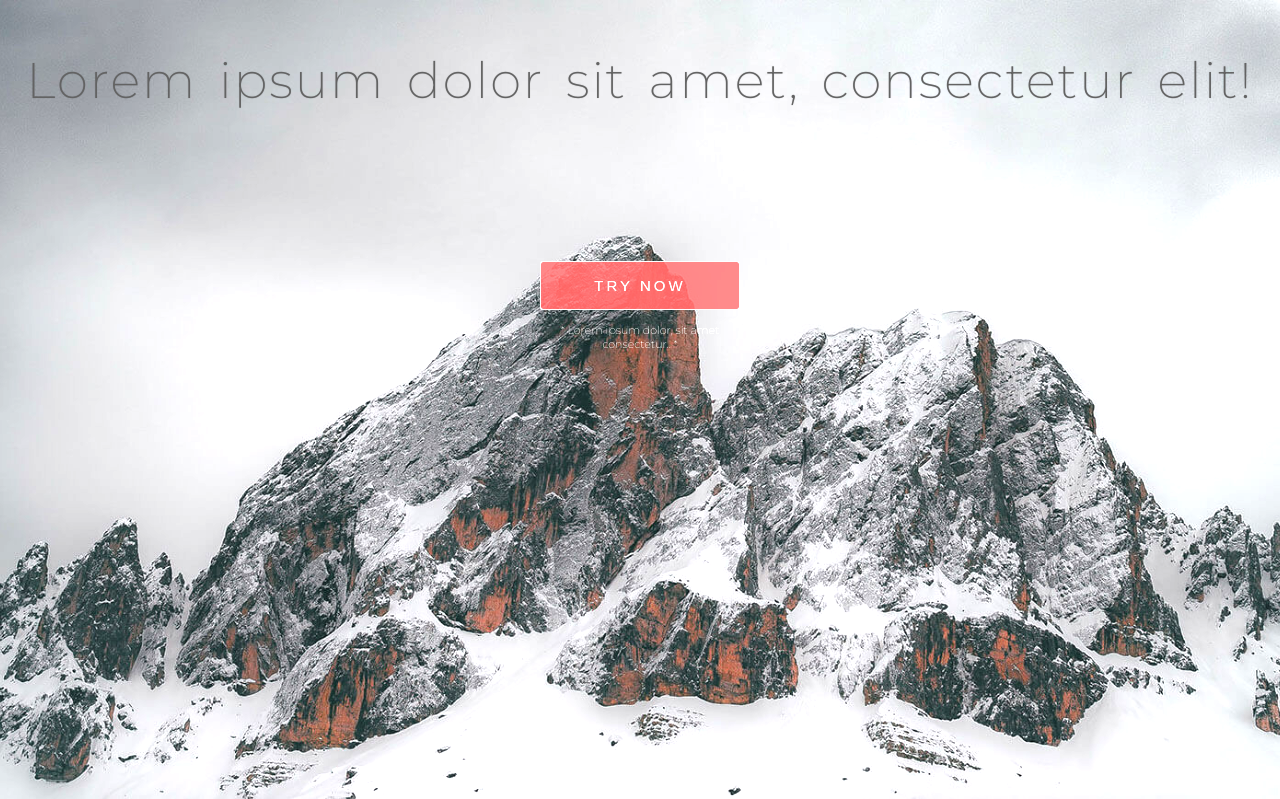
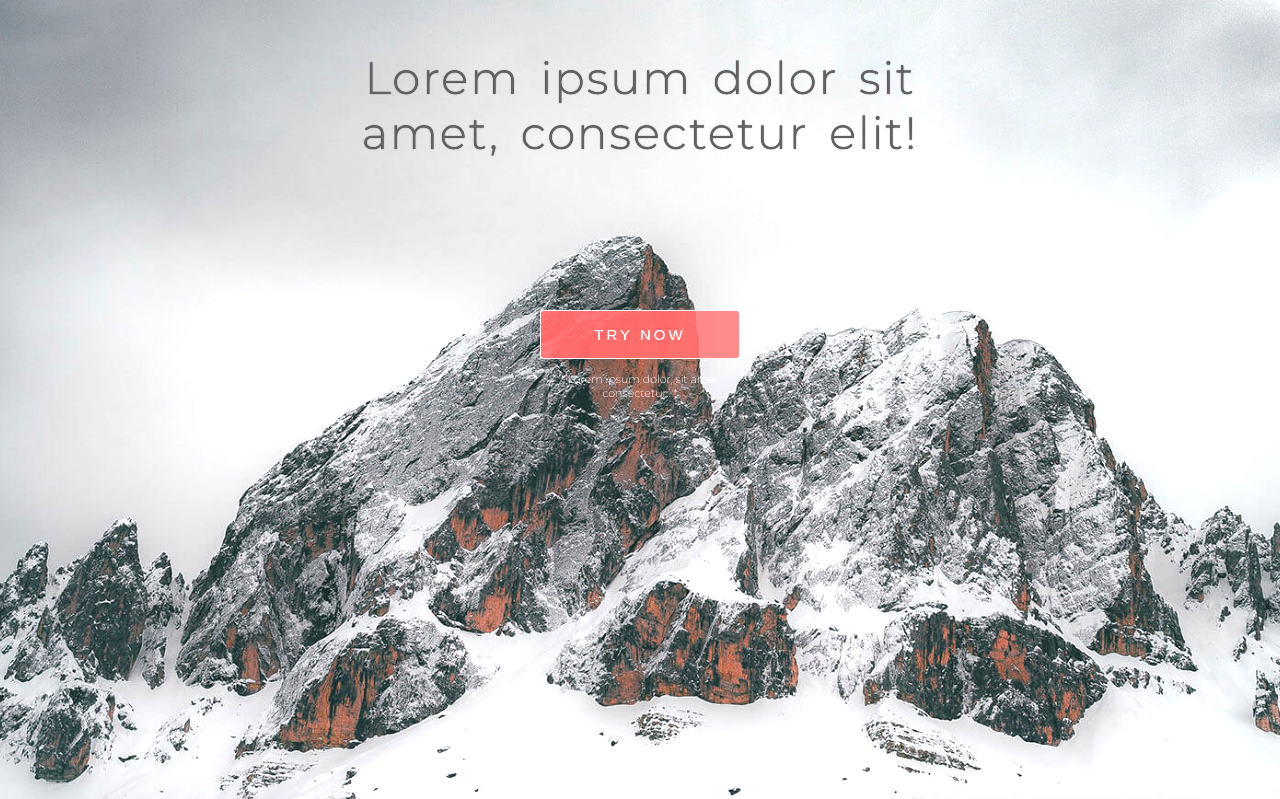
Before and after one commit to klincode/mountain2, a PHP site: page /index.html in a window 1280 px wide. Shown: the top 799 px of the page. Run offline with PHP 8.4, Linux system fonts and the light colour scheme; some libraries are stand-ins or nearby versions.

Commit message:
header fix

```diff
--- a/style.css
+++ b/style.css
@@ -25,8 +25,8 @@ ul {
 }
 
 h1 {
-    font-size: 5rem;
-    font-weight: 200;
+    font-size: 4.5rem;
+    font-weight: 300;
     color: rgb(71, 71, 71);
     padding: 50px 20px;
     /* width: 80%; */
@@ -34,7 +34,8 @@ h1 {
     text-align: center;
     letter-spacing: 2px;
     word-spacing: 7px;
-    text-shadow: 0 0 1px rgba(10, 10, 10, 0.274);
+    text-shadow: 0 0 1px rgba(10, 10, 10, 0.973);
+    max-width: 600px;
 }
 
 /* pomarańczowy nagłówek */
```
